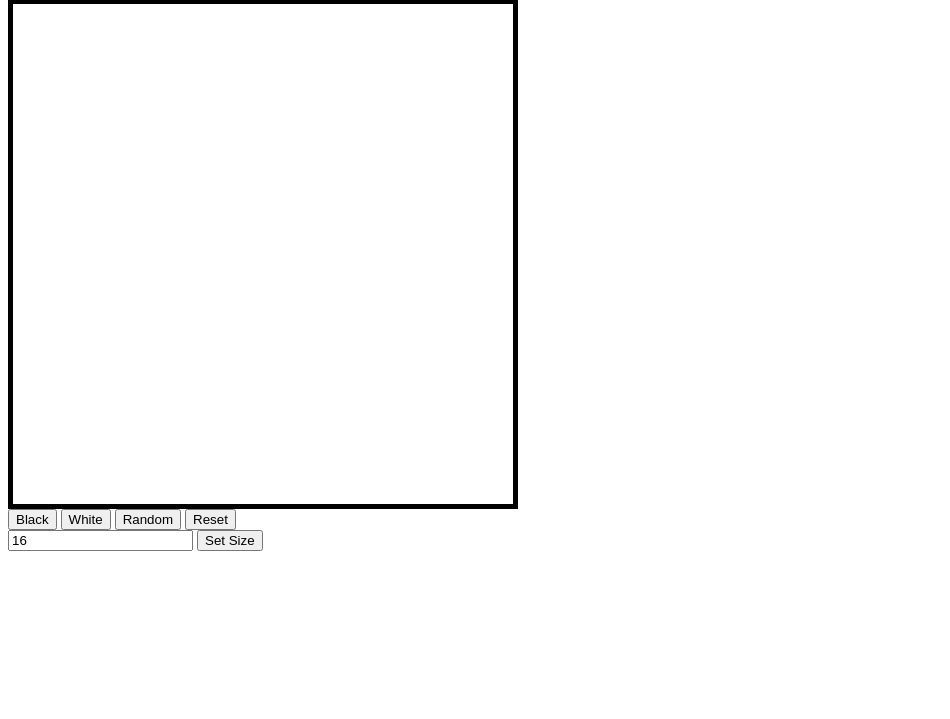
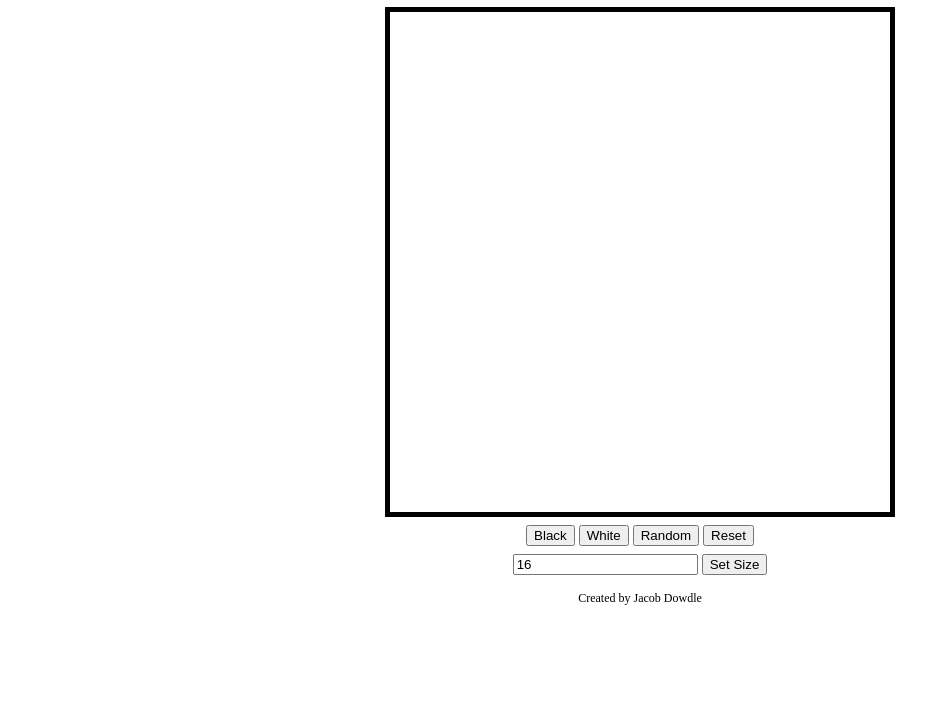
Before and after one commit to jakovid/etch-a-sketch, a plain HTML site: page index.html in a window 1280 px wide. Shown: the part 81-800 px from the top of the page, without its empty margins (0-950 px from the left). Drawn offline with Linux system fonts and the light colour scheme.

Commit message:
finished polishing the ui

```diff
--- a/index.html
+++ b/index.html
@@ -10,7 +10,7 @@
 <body>
     <div class="flex-container">
         <div class="title">
-            <h1>Sktchpad</h1>
+            <h1>Sketchpad</h1>
         </div>
         <div class="content">
             <div class="board" id="board"></div>
@@ -26,6 +26,7 @@
             </div>
         </div>
     </div>
+    <div class="footer">Created by Jacob Dowdle</div>
 </body>
 
 <script src="script.js"></script>
--- a/script.js
+++ b/script.js
@@ -27,7 +27,7 @@ function setBoard(size) {
     if(size >= 2 && size <= 100) {
         makeBoard(size);
     } else {
-        console.log("size must be between 2 and 100");
+        alert("size must be between 2 and 100");
     }
 };
 
--- a/style.css
+++ b/style.css
@@ -10,3 +10,28 @@
 .box:hover {
     background-color: black;
 }
+
+.flex-container {
+    display: flex;
+    flex-direction: column;
+    justify-content: center;
+    align-items: center;
+}
+
+.content {
+    display: flex;
+    flex-direction: column;
+    align-items: center;
+    justify-content: center;
+}
+
+.buttons {
+    padding-top: 0.5rem;
+    padding-bottom: 0.5rem;
+}
+
+.footer {
+    text-align: center;
+    font-size: 0.75rem;
+    padding-top: 1rem;
+}
```
